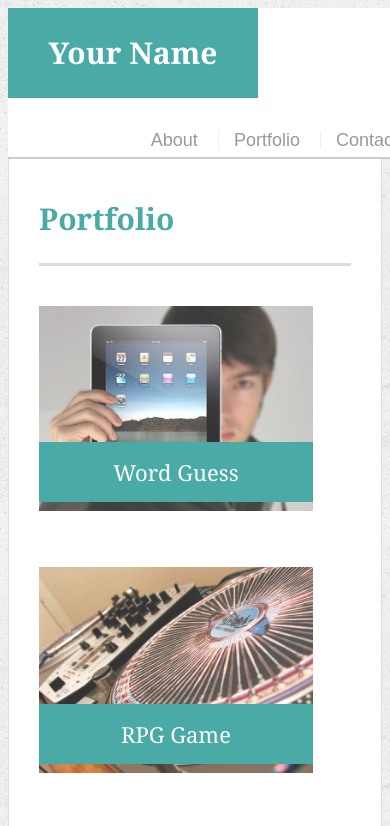
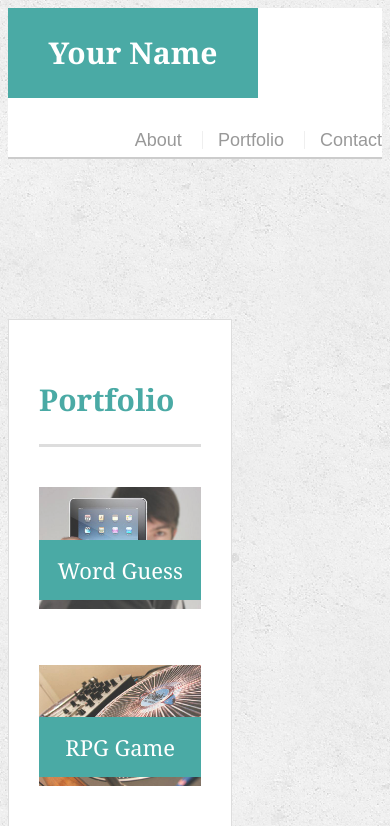
Before and after one commit to jdander19/Responsive-Portfolio, a plain HTML site: page portfolio.html in a window 390 px wide. Shown: the top 826 px of the page. Drawn offline with Linux system fonts and the light colour scheme.

Commit message:
last update

```diff
--- a/style.css
+++ b/style.css
@@ -217,15 +217,26 @@ input[type=submit] {
 }
 
 @media (max-width: 980px) {
-
+  #main-container {
+    width: 60%;
+    float: left;
+  }
 }
 
 @media (max-width: 768px) {
-
+  .work {
+    width: 40%;
+  }
 }
 
 @media (max-width: 640px) {
-  header {
-    display: static;
+  #masthead {
+    position: static;
+  }
+  .auth-image {
+    width: 100%;
+  }
+  .work {
+    width: 100%;
   }
 }
```
